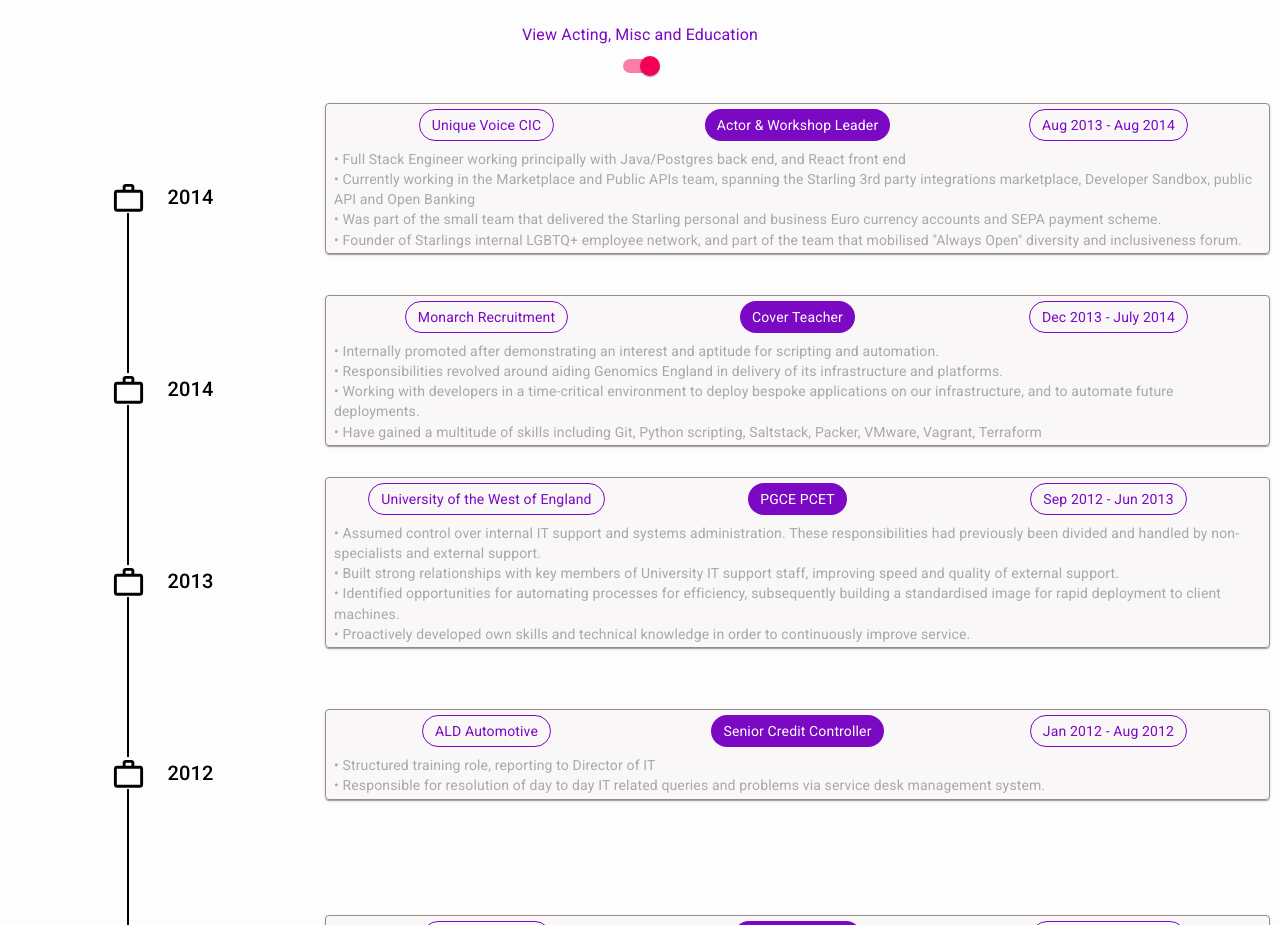
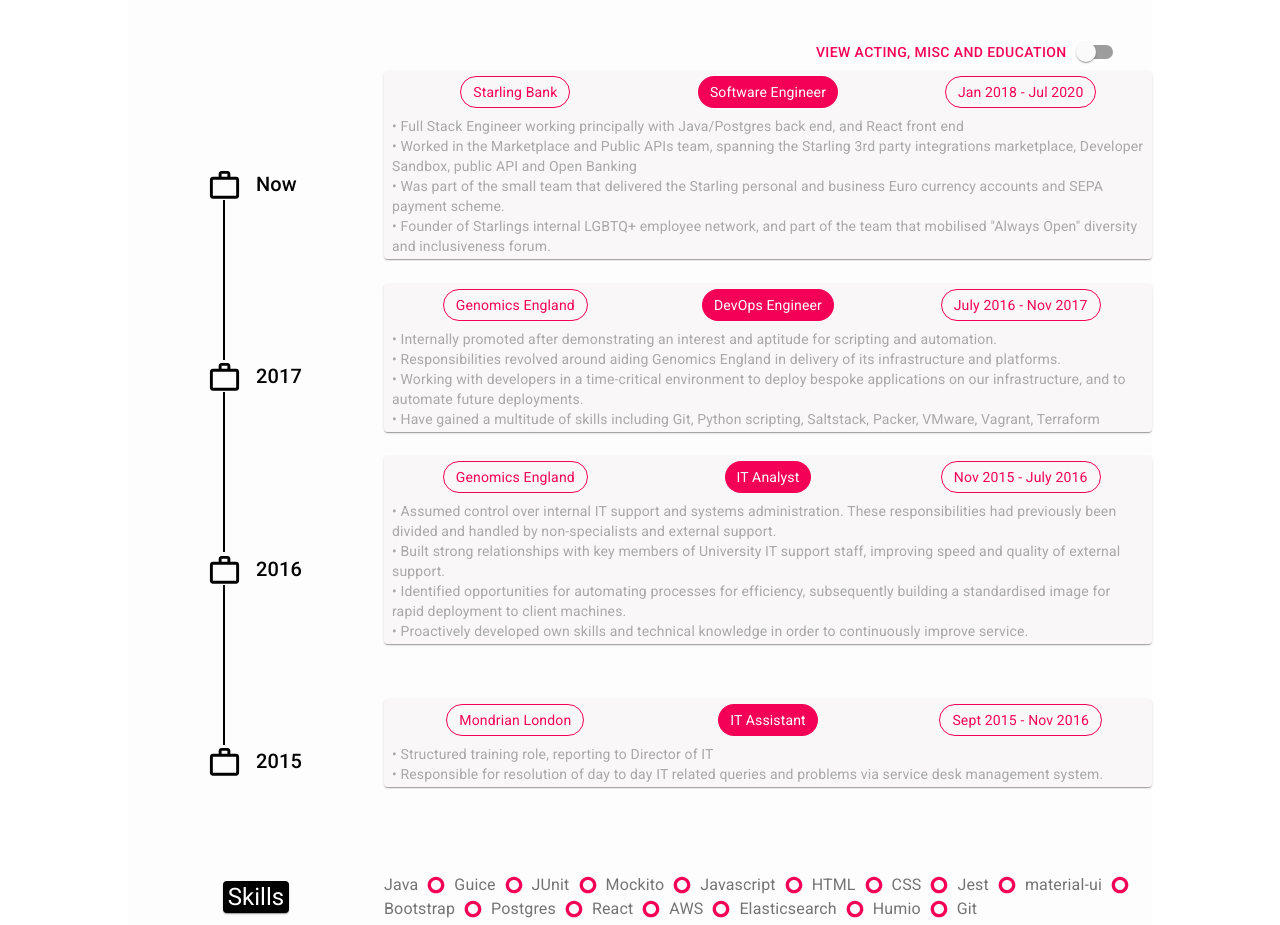
Before and after one commit to zantetsuken88/lee-stewart, a React (Create React App) app: page / in a window 1280 px wide. Shown: the part 387-1312 px from the top of the page. Built offline with nearby package versions, Linux system fonts and the light colour scheme.

Commit message:
styling, fixups and content addition

```diff
--- a/src/App.css
+++ b/src/App.css
@@ -2,39 +2,13 @@
   text-align: center;
 }
 
-.App-logo {
-  height: 40vmin;
-  pointer-events: none;
-}
-
-@media (prefers-reduced-motion: no-preference) {
-  .App-logo {
-    animation: App-logo-spin infinite 20s linear;
-  }
-}
-
 .App-header {
   background-color: #fdfdfd;
-  min-height: 100vh;
   display: flex;
   flex-direction: column;
   align-items: center;
-  justify-content: flex-start;
+  max-width: 1200px;
   font-size: calc(10px + 2vmin);
   color: white;
-  padding: 10px;
-  text-align: center;
+  margin: 10px 10%;
 }
-
-.App-link {
-  color: #61dafb;
-}
-
-@keyframes App-logo-spin {
-  from {
-    transform: rotate(0deg);
-  }
-  to {
-    transform: rotate(360deg);
-  }
-}
--- a/src/App.js
+++ b/src/App.js
@@ -13,11 +13,14 @@
 } from './CvContents/SectionContents';
 import { chipStyles, codingChipStyles, purple, red } from './components/colors';
 import { makeStyles } from '@material-ui/core/styles';
+import Grid from "@material-ui/core/Grid";
 
 const useStyles = makeStyles({
-  checkboxChecked: {
-    color: purple,
-    '&checked + $.MuiSwitch-track': {
+  switchChecked: {
+    '& .MuiSwitch-colorSecondary.Mui-checked': {
+      color: purple
+    },
+    '& .MuiSwitch-colorSecondary.Mui-checked + .MuiSwitch-track': {
       backgroundColor: purple
     }
   }
@@ -26,26 +29,40 @@
 function App() {
   const classes = useStyles();
   const [state, setState] = React.useState({
-     checked: true,
+     checked: false,
    });
 
   const handleChange = name => event => {
     setState({ ...state, [name]: event.target.checked });
   };
 
-  const cvVersion = state.checked ? 'Acting, Misc and Education' : 'Software Engineer';
+  const cvVersion = !state.checked ? 'Acting, Misc and Education' : 'Software Engineer';
 
   return (
-    <main className="App-header">
+  <main className="App-header">
       <PersonalDetailsHeader/>
       <CvSection
         sectionTitle='Personal Profile'
         sectionContent={personalProfileContents}
       />
-      <div>
-        <Typography style={ state.checked ? { color: purple } : { color: red }}>{`View ${cvVersion}`}</Typography>
-        <Switch className={classes.checkboxChecked} checked={state.checked} onChange={handleChange('checked')}/>
-      </div>
+    <Grid
+      container
+      direction='row'
+      justify='flex-end'
+      alignItems='center'
+      className={classes.roleContainer}
+    >
+      <Grid item xs={4} style={{ display: 'flex', justifyContent: 'flex-end' }}>
+        <Typography variant='button'
+                    style={ state.checked ? { color: purple } : { color: red }}
+        >
+          {`View ${cvVersion}`}
+        </Typography>
+      </Grid>
+      <Grid item xs={1}>
+        <Switch className={classes.switchChecked} checked={state.checked} onChange={handleChange('checked')}/>
+      </Grid>
+    </Grid>
       {state.checked ? <PreCodingRoles chipClass={chipStyles} /> : <CodingRoles chipClass={codingChipStyles} />}
       <CvSection
         sectionTitle='Skills'
--- a/src/CvContents/RolesContents.js
+++ b/src/CvContents/RolesContents.js
@@ -4,12 +4,12 @@
 export const starlingSoftwareEngineer =
   <Typography variant='body2' style={{ padding: '3px'}}>
     • Full Stack Engineer working principally with Java/Postgres back end, and React front end<br/>
-    • Currently working in the Marketplace and Public APIs team, spanning the Starling 3rd party integrations marketplace, Developer Sandbox, public API and Open Banking<br/>
+    • Worked in the Marketplace and Public APIs team, spanning the Starling 3rd party integrations marketplace, Developer Sandbox, public API and Open Banking<br/>
     • Was part of the small team that delivered the Starling personal and business Euro currency accounts and SEPA payment scheme.<br/>
     • Founder of Starlings internal LGBTQ+ employee network, and part of the team that mobilised "Always Open" diversity and inclusiveness forum.
   </Typography>;
 
-export const genomicsDevOpsDescription =
+export const genomicsDevOps =
   <Typography variant='body2' style={{ padding: '3px'}}>
    • Internally promoted after demonstrating an interest and aptitude for scripting and automation.<br/>
    • Responsibilities revolved around aiding Genomics England in delivery of its infrastructure and platforms.<br/>
@@ -17,7 +17,7 @@
    • Have gained a multitude of skills including Git, Python scripting, Saltstack, Packer, VMware, Vagrant, Terraform
   </Typography>;
 
-export const genomicsITDescription =
+export const genomicsIT =
   <Typography variant='body2' style={{ padding: '3px'}}>
     • Assumed control over internal IT support and systems administration.
     These responsibilities had previously been divided and handled by non-specialists and
@@ -30,9 +30,44 @@
     service.
   </Typography>;
 
-export const mondrianITDescription =
+export const mondrianIT =
   <Typography variant='body2' style={{ padding: '3px'}}>
     • Structured training role, reporting to Director of IT<br/>
     • Responsible for resolution of day to day IT related queries and problems via service desk
     management system.
   </Typography>;
+
+export const uniqueVoice =
+  <Typography variant='body2' style={{ padding: '3px'}}>
+    • Learned and performed roles on stage or film as directed.<br/>
+    • Interpreted and memorised lines on provided scripts, including directorial notes
+    and actions.<br/>
+    • Worked alongside other actors and technicians in order to develop strong relation-
+    ships and rapports on and off stage/screen.
+  </Typography>;
+
+export const monarchRecruitment =
+  <Typography variant='body2' style={{ padding: '3px'}}>
+    • Used current IT in every lesson in order to promote up to date skills and creative
+    teaching.<br/>
+    • Was able to adapt and improvise to quickly changing circumstances and variable
+    working environments.
+  </Typography>;
+
+export const universityWestEngland =
+  <Typography variant='body2' style={{ padding: '3px'}}>
+    • PGCE PCET (Post-Compulsory Education and Training)<br/>
+    • Qualified to teach Performing Arts disciplines at post-GCSE level<br/>
+    • Passed at Masters Level
+  </Typography>;
+
+export const aldSeniorCredit =
+  <Typography variant='body2' style={{ padding: '3px'}}>
+    • Responsibilities included ownership of the Synertec Prism mailing system for the depart ment.
+    This included 1st line support for users on the team, staff training and contact with Synertec. <br/>
+    • Used in-house software and Excel to generate regular reports using V-Lookups and Pivot
+    Tables. <br/>
+    • Was responsible for undertaking the team leader’s duties in their absence. <br/>
+    • First point of contact for team queries and ad-hoc training. <br/>
+    • Handled escalated telephone calls.
+  </Typography>;
--- a/src/CvContents/SectionContents.js
+++ b/src/CvContents/SectionContents.js
@@ -1,6 +1,8 @@
 import React from 'react';
 import Breadcrumbs from '@material-ui/core/Breadcrumbs';
 import Typography from '@material-ui/core/Typography';
+import TripOrigin from '@material-ui/icons/TripOrigin';
+import { red, purple } from "../components/colors";
 
 export const personalProfileContents =
   <Typography color='secondary' > Creative, proactive and engaging with an inquisitive nature and desire to learn. Has a
@@ -11,13 +13,25 @@
 
 export const skills = [
   'Java',
+  'Guice',
+  'JUnit',
+  'Mockito',
+  'Javascript',
+  'HTML',
+  'CSS',
+  'Jest',
+  'material-ui',
+  'Bootstrap',
   'Postgres',
   'React',
-  'AWS'
+  'AWS',
+  'Elasticsearch',
+  'Humio',
+  'Git'
 ];
 
 export const skillsContents =
-  <Breadcrumbs separator='~' maxItems={10} itemsAfterCollapse={4} itemsBeforeCollapse={4}>
+  <Breadcrumbs separator={<TripOrigin style={{ color: red }} fontSize='small'/>} maxItems={20} itemsAfterCollapse={4} itemsBeforeCollapse={4}>
     { skills.map((skill, i) => <Typography key={`skill-${i}`}>{skill}</Typography>)}
   </Breadcrumbs>;
 
@@ -36,6 +50,6 @@
 ];
 
 export const interestContents =
-  <Breadcrumbs separator='~' maxItems={10} itemsAfterCollapse={4} itemsBeforeCollapse={4}>
+  <Breadcrumbs separator={<TripOrigin style={{ color: purple }} fontSize='small'/>} maxItems={20} itemsAfterCollapse={4} itemsBeforeCollapse={4}>
     { interests.map((interest, i) => <Typography key={`interest-${i}`}>{interest}</Typography>)}
   </Breadcrumbs>;
--- a/src/components/CodingRoles.js
+++ b/src/components/CodingRoles.js
@@ -1,8 +1,8 @@
 import React from 'react';
 import RoleSection from './RoleSection';
 import {
-  genomicsDevOpsDescription,
-  genomicsITDescription, mondrianITDescription,
+  genomicsDevOps,
+  genomicsIT, mondrianIT,
   starlingSoftwareEngineer
 } from '../CvContents/RolesContents';
 
@@ -12,14 +12,14 @@
       <RoleSection
         year='Now'
         jobDescription={starlingSoftwareEngineer}
-        yearRange='Jan 2018 - Now'
+        yearRange='Jan 2018 - Jul 2020'
         jobTitle='Software Engineer'
         company='Starling Bank'
         chipClass={chipClass}
       />
       <RoleSection
         year='2017'
-        jobDescription={genomicsDevOpsDescription}
+        jobDescription={genomicsDevOps}
         yearRange='July 2016 - Nov 2017'
         jobTitle='DevOps Engineer'
         company='Genomics England'
@@ -27,7 +27,7 @@
       />
       <RoleSection
         year='2016'
-        jobDescription={genomicsITDescription}
+        jobDescription={genomicsIT}
         yearRange='Nov 2015 - July 2016'
         jobTitle='IT Analyst'
         company='Genomics England'
@@ -35,7 +35,7 @@
       />
       <RoleSection
         year='2015'
-        jobDescription={mondrianITDescription}
+        jobDescription={mondrianIT}
         yearRange='Sept 2015 - Nov 2016'
         jobTitle='IT Assistant'
         company='Mondrian London'
--- a/src/components/PersonalDetailsHeader.js
+++ b/src/components/PersonalDetailsHeader.js
@@ -19,7 +19,7 @@
     paper: {
       backgroundColor: 'transparent',
       width: 'fit-content',
-      padding: '0px 5px',
+      padding: '5px 5px',
       color: '#f50057',
       borderColor: 'grey',
       placeSelf: 'center'
--- a/src/components/PreCodingRoles.js
+++ b/src/components/PreCodingRoles.js
@@ -1,17 +1,13 @@
 import React from 'react';
 import RoleSection from './RoleSection';
-import {
-  genomicsDevOpsDescription,
-  genomicsITDescription, mondrianITDescription,
-  starlingSoftwareEngineer
-} from '../CvContents/RolesContents';
+import { aldSeniorCredit, monarchRecruitment, uniqueVoice, universityWestEngland } from '../CvContents/RolesContents';
 
-export default function CodingRoles ({ chipClass }) {
+export default function PreCodingRoles ({ chipClass }) {
   return (
     <div>
       <RoleSection
         year='2014'
-        jobDescription={starlingSoftwareEngineer}
+        jobDescription={uniqueVoice}
         yearRange='Aug 2013 - Aug 2014'
         jobTitle='Actor & Workshop Leader'
         company='Unique Voice CIC'
@@ -19,7 +15,7 @@
       />
       <RoleSection
         year='2014'
-        jobDescription={genomicsDevOpsDescription}
+        jobDescription={monarchRecruitment}
         yearRange='Dec 2013 - July 2014'
         jobTitle='Cover Teacher'
         company='Monarch Recruitment'
@@ -27,7 +23,7 @@
       />
       <RoleSection
         year='2013'
-        jobDescription={genomicsITDescription}
+        jobDescription={universityWestEngland}
         yearRange='Sep 2012 - Jun 2013'
         jobTitle='PGCE PCET'
         company='University of the West of England'
@@ -35,7 +31,7 @@
       />
       <RoleSection
         year='2012'
-        jobDescription={mondrianITDescription}
+        jobDescription={aldSeniorCredit}
         yearRange='Jan 2012 - Aug 2012'
         jobTitle='Senior Credit Controller'
         company='ALD Automotive'
--- a/src/components/RoleSection.js
+++ b/src/components/RoleSection.js
@@ -43,8 +43,7 @@
     backgroundColor: '#f3eded63',
     textAlign: 'left',
     marginBottom: '5px',
-    padding: '0px 5px',
-    border: '1px solid #968a8a'
+    padding: '0px 5px'
   },
   jobStatsContainer: {
     gridTemplateColumns: '1fr 1fr 1fr',
```
